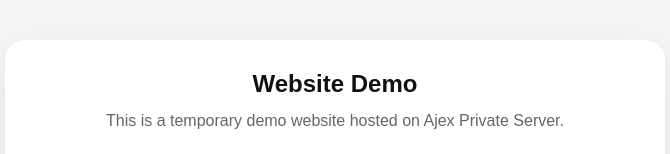
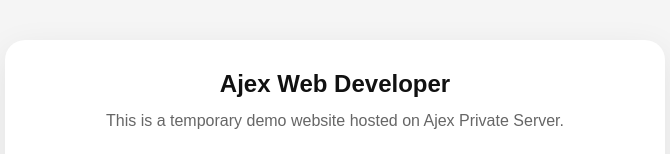
Before and after one commit to ajexweb/hindustan-laboratory-demo, a plain HTML site: page index.html in a window 1280 px wide. Shown: the part 368-522 px from the top of the page, without its empty margins (305-975 px from the left). Drawn offline with Linux system fonts and the light colour scheme.

Commit message:
Update card title from 'Website Demo' to 'Ajex Web Developer'

```diff
--- a/index.html
+++ b/index.html
@@ -14,7 +14,7 @@
         <p class="location">NEAR GOVT. SCHOOL, THALARKA</p>
 
         <div class="card">
-            <h2>Website Demo</h2>
+            <h2>Ajex Web Developer</h2>
             <p>This is a temporary demo website hosted on Ajex Private Server.</p>
             <button id="testButton">Test Website</button>
             <p id="status"></p>
```
